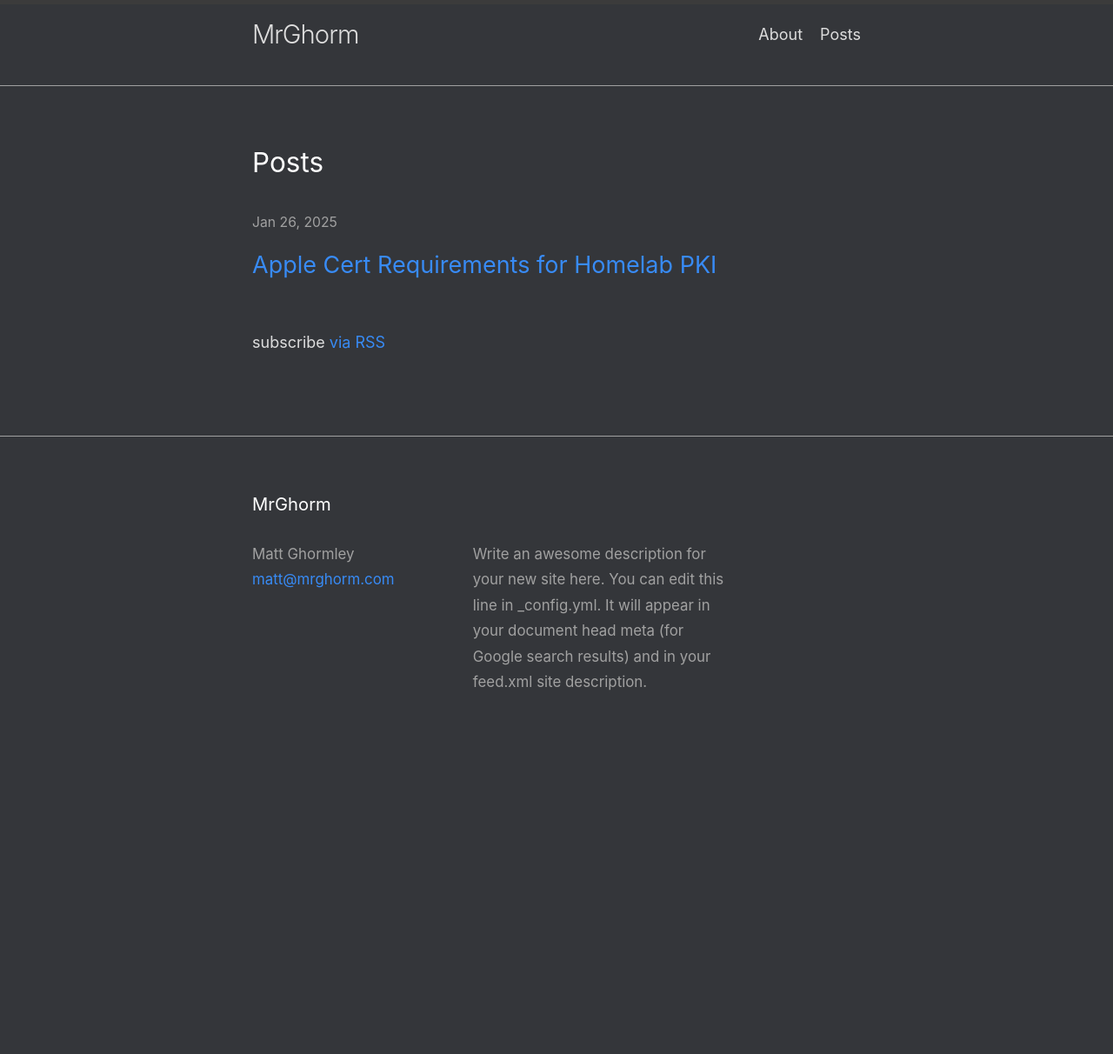
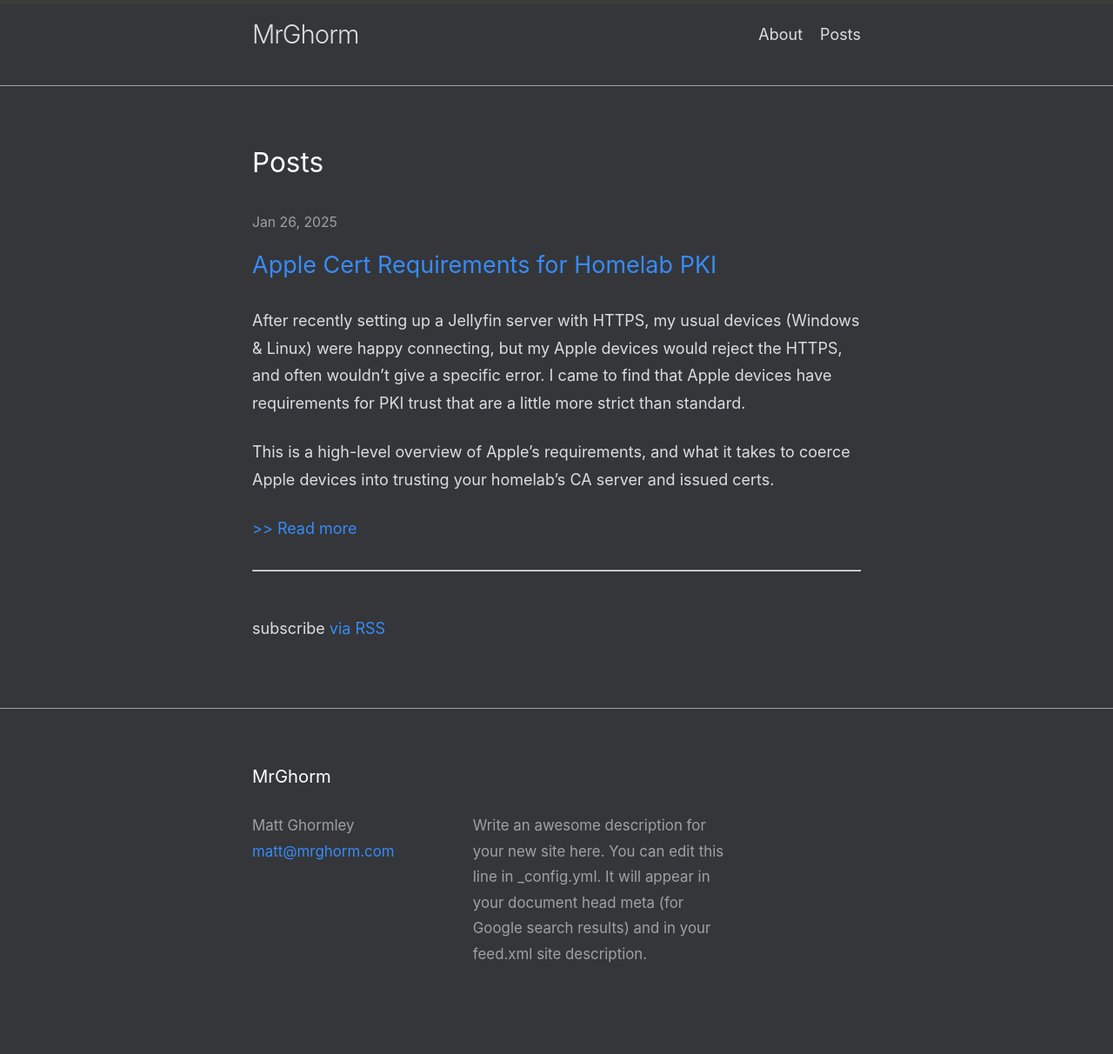
Before and after one commit to mrghorm/mrghorm.com, a Jekyll site: the page built from index.markdown, in a window 1280 px wide. Shown: the whole page at 87% size. Built offline with Jekyll 4.4.1, drawn with Linux system fonts in a browser that asks for light colours; before the commit the page ends 900 px from its top, so only the background shows below that.

Commit message:
Added:  excerpts, breaks, read more button

```diff
--- a/_config.yml
+++ b/_config.yml
@@ -35,6 +35,7 @@ github_username:  jekyll
 theme: minima
 plugins:
   - jekyll-feed
+show_excerpts: true
 
 # Settings recommended by GitHub.com setup guide for GitHub Pages with Jekyll
 # From https://docs.github.com/en/pages/setting-up-a-github-pages-site-with-jekyll/creating-a-github-pages-site-with-jekyll
--- a/_layouts/postlist.html
+++ b/_layouts/postlist.html
@@ -21,9 +21,14 @@ layout: default
             {{ post.title | escape }}
           </a>
         </h3>
-        {%- if site.show_excerpts -%}
-          {{ post.excerpt }}
-        {%- endif -%}
+        <p>
+          {%- if site.show_excerpts -%}
+            {{ post.excerpt }}
+          {%- endif -%}
+        </p>
+        <a href="{{ post.url | relative_url }}">>> Read more</a>
+        <br><br>
+        <hr>
       </li>
       {%- endfor -%}
     </ul>
--- a/_posts/2025-01-26-Apple-Trust-with-Home-Lab-PKI.md
+++ b/_posts/2025-01-26-Apple-Trust-with-Home-Lab-PKI.md
@@ -1,12 +1,14 @@
 ---
 layout: post
 title: Apple Cert Requirements for Homelab PKI
+excerpt_separator: <!--more-->
 ---
 
 After recently setting up a Jellyfin server with HTTPS, my usual devices (Windows & Linux) were happy connecting, but my Apple devices would reject the HTTPS, and often wouldn't give a specific error.  I came to find that Apple devices have requirements for PKI trust that are a little more strict than standard.
 
 This is a high-level overview of Apple's requirements, and what it takes to coerce Apple devices into trusting your homelab's CA server and issued certs.
 
+<!--more-->
 
 # Summary of Apple's rules for certificates
 
```
